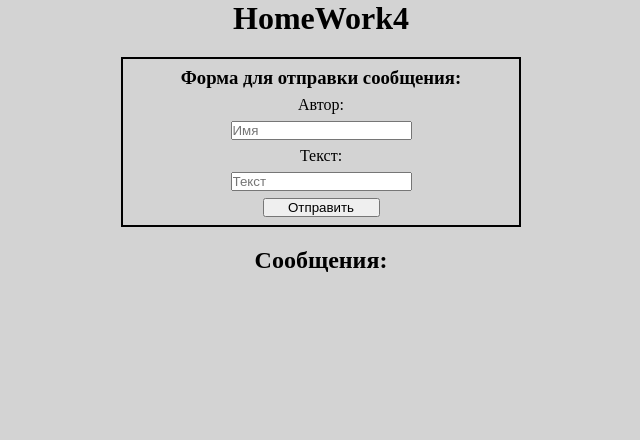
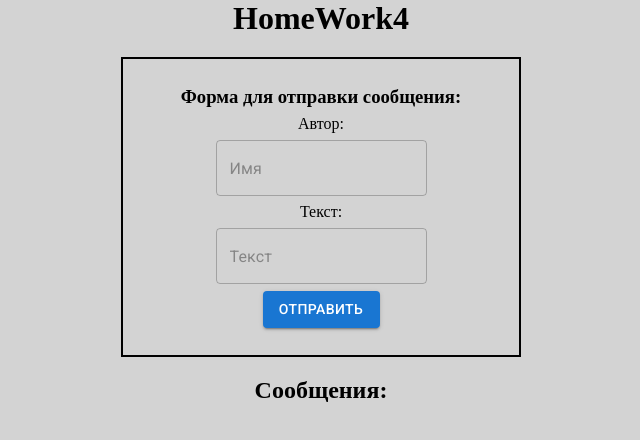
Before and after one commit to Azamark/GB_JS_FullStack_React, a React (Create React App) app in the folder homework4/: page / in a window 1280 px wide. Shown: the top 440 px of the page, without its empty margins (319-959 px from the left). Built offline with nearby package versions, Linux system fonts and the light colour scheme.

Commit message:
Добавил компоненты в форму из MUI

```diff
--- a/homework4/package.json
+++ b/homework4/package.json
@@ -5,6 +5,7 @@
   "dependencies": {
     "@emotion/react": "^11.10.5",
     "@emotion/styled": "^11.10.5",
+    "@mui/icons-material": "^5.10.9",
     "@mui/material": "^5.10.13",
     "@testing-library/jest-dom": "^5.16.5",
     "@testing-library/react": "^13.4.0",
--- a/homework4/public/index.html
+++ b/homework4/public/index.html
@@ -5,6 +5,8 @@
   <meta charset="utf-8" />
   <meta name="viewport" content="width=device-width, initial-scale=1" />
   <meta name="theme-color" content="#000000" />
+  <link rel="stylesheet" href="https://fonts.googleapis.com/css?family=Roboto:300,400,500,700&display=swap" />
+  <link rel="stylesheet" href="https://fonts.googleapis.com/icon?family=Material+Icons" />
   <title>React App</title>
 </head>
 
--- a/homework4/src/App.js
+++ b/homework4/src/App.js
@@ -7,7 +7,6 @@ function App() {
   const [message, setMessage] = useState({
     author: '',
     text: '',
-    id: Date.now()
   });
 
   useEffect(() => {
@@ -29,7 +28,7 @@ function App() {
         </h2>
         <div className='messageList'>
           {
-            messageList.map((e, i) => <Message author={e.author} text={e.text} key={e.id} />)
+            messageList.map((e, i) => <Message author={e.author} text={e.text} key={Date.now()} />)
           }
         </div>
       </div>
--- a/homework4/src/components/Form.jsx
+++ b/homework4/src/components/Form.jsx
@@ -1,3 +1,5 @@
+import { TextField, Button } from '@mui/material'
+
 export const Form = ({ data, setData, setMessage }) => {
 
     const { author, text } = data;
@@ -13,23 +15,35 @@ export const Form = ({ data, setData, setMessage }) => {
         setData(
             {
                 author: '',
-                text: ''
+                text: '',
             }
         )
     }
+
 
     return (
         <form className="form-submit" onSubmit={handleSubmit}>
             <h3>Форма для отправки сообщения:</h3>
             <p>Автор:</p>
-            <input placeholder="Имя" value={author} onChange={(e) => setData(
-                prevsate => ({ ...prevsate, author: e.target.value })
-            )} />
+            <TextField
+                placeholder="Имя"
+                value={author}
+                onChange={(e) => setData(
+                    prevsate => ({ ...prevsate, author: e.target.value })
+                )} />
             <p>Текст:</p>
-            <input placeholder="Текст" value={text} onChange={(e) => setData(
-                prevsate => ({ ...prevsate, text: e.target.value })
-            )} />
-            <button type="submit">Отправить</button>
+            <TextField
+                placeholder="Текст"
+                value={text}
+                onChange={(e) => setData(
+                    prevsate => ({ ...prevsate, text: e.target.value })
+                )} />
+            <Button
+                type="submit"
+                variant="contained"
+            >
+                Отправить
+            </Button>
         </form>
     )
 }
--- a/homework4/src/components/Message.jsx
+++ b/homework4/src/components/Message.jsx
@@ -1,5 +1,3 @@
-import React from "react";
-
 export const Message = ({ author, text }) => {
     return <div className="message">
         <p>Автор: {author}</p>
--- a/homework4/src/index.css
+++ b/homework4/src/index.css
@@ -5,7 +5,7 @@
 }
 
 .container {
-    max-width: 1441px;
+    max-width: 100%;
     padding: 0 10px;
     margin: 0 auto;
     height: 100vh;
@@ -34,7 +34,7 @@ button:hover {
 
 .form-submit {
     width: 400px;
-    height: 170px;
+    height: 300px;
     padding: 3px;
     border: 2px solid black;
     display: flex;
```
Also changed, not shown: homework4/src/components/Chatrooms.jsx (added, +8 -0 lines), 1 other file (tests, documents, lock files or other folders).
